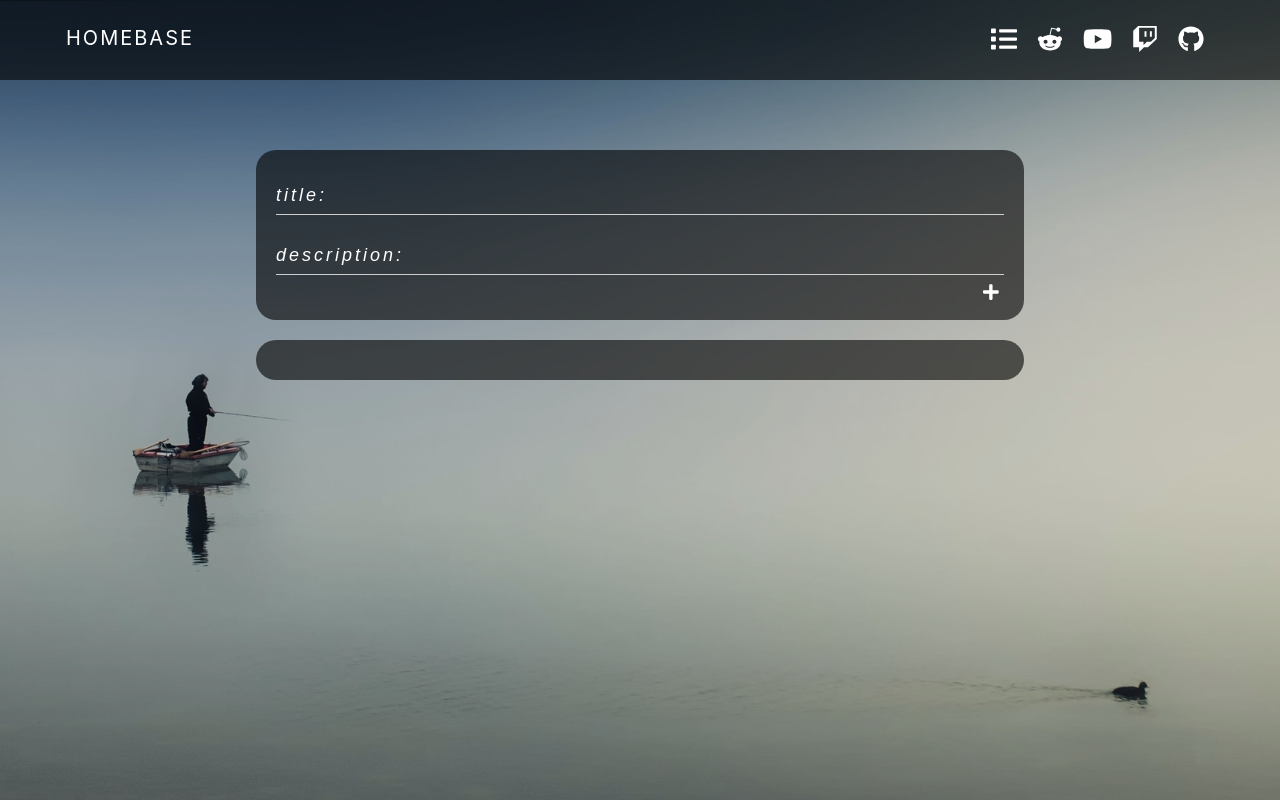
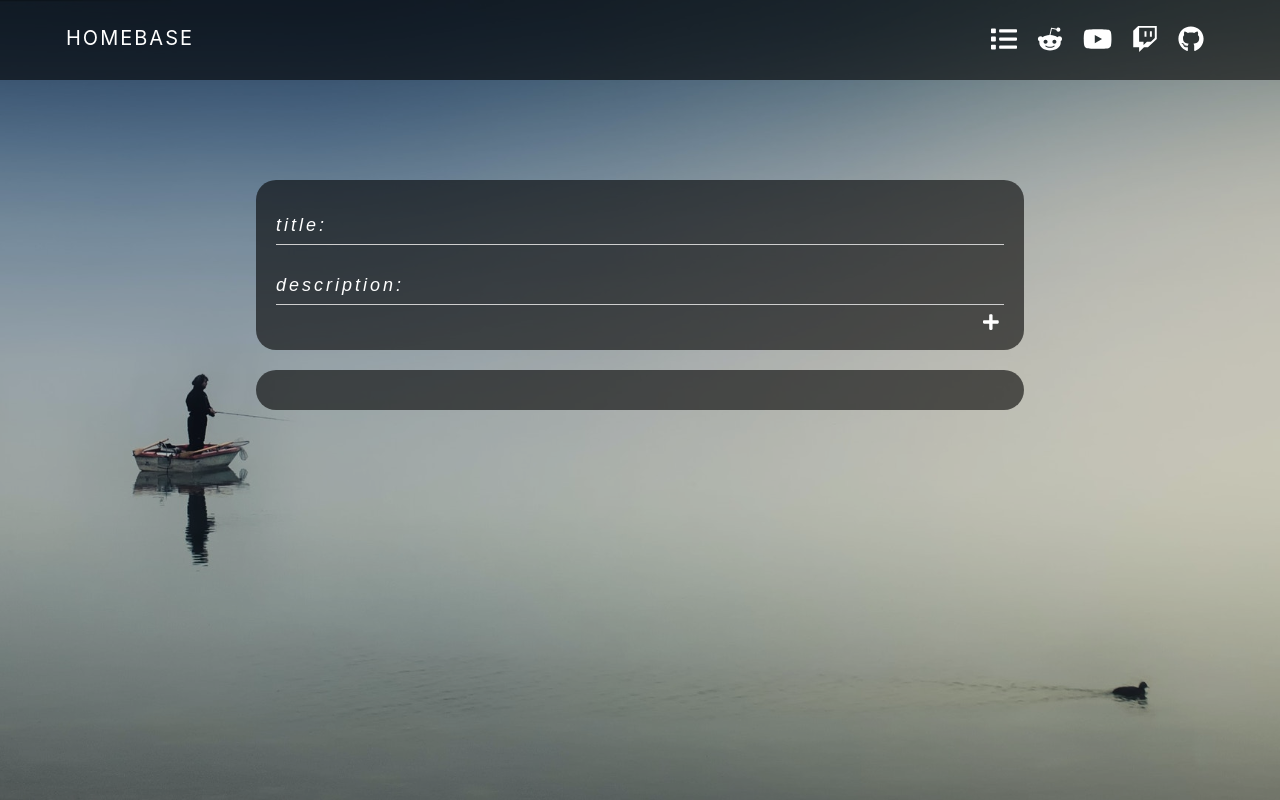
Before and after one commit to DitwanP/Homebase, a React (Create React App) app in the folder frontend/homebase_react/: page /todo in a window 1280 px wide. Shown: the top 800 px of the page. Built offline with nearby package versions, Linux system fonts and the light colour scheme; no server answers.

Commit message:
Lowered todo content

```diff
--- a/frontend/homebase_react/src/App.css
+++ b/frontend/homebase_react/src/App.css
@@ -184,7 +184,7 @@ transform: translateY(-5px);
 .input-form-container {
     width: 60%;
     justify-content: center;
-    margin-top: 15rem;
+    margin-top: 18rem;
     margin-left: auto;
     margin-right: auto;
     background-color: rgba(0, 0, 0, 0.6);
```
